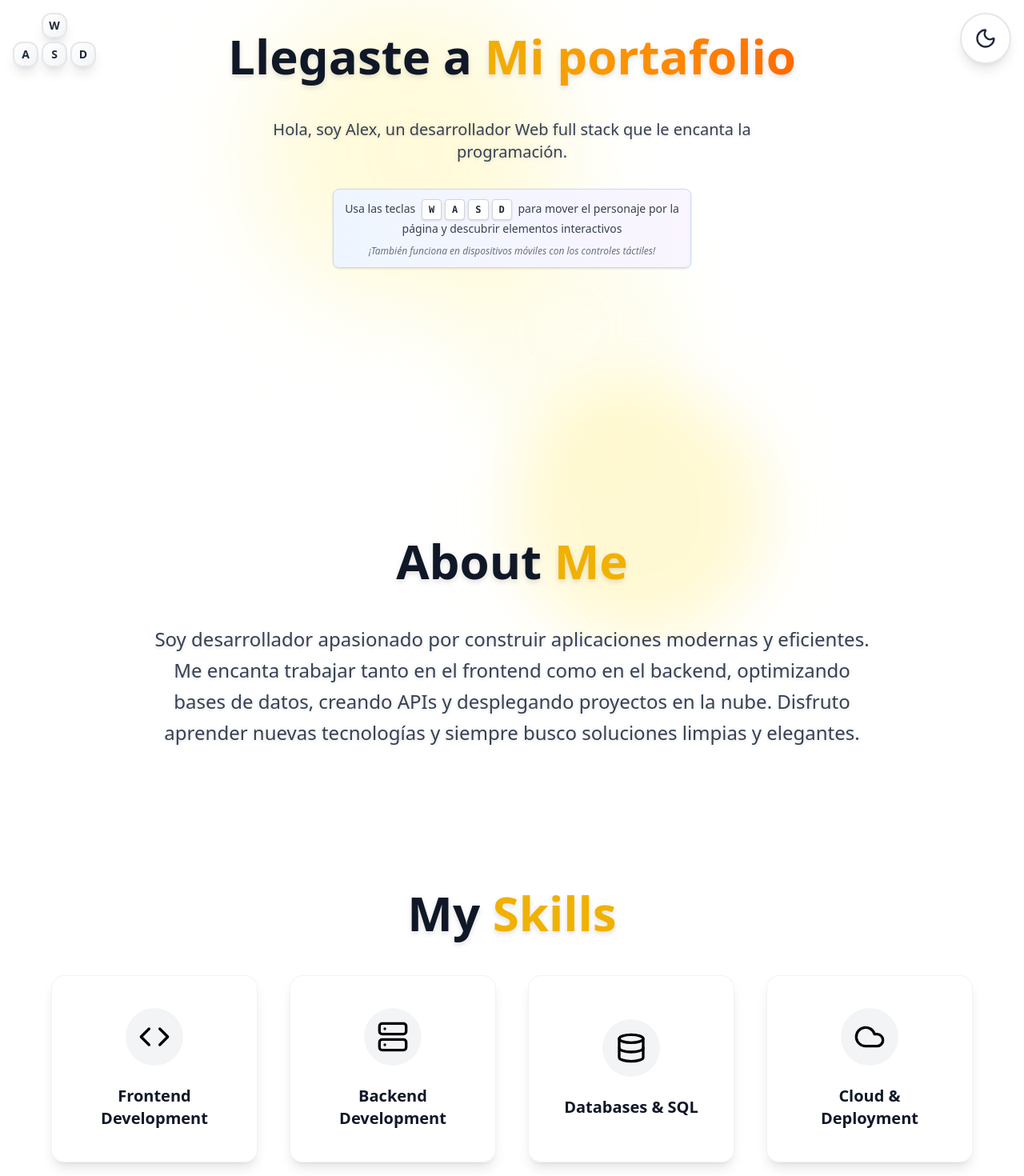
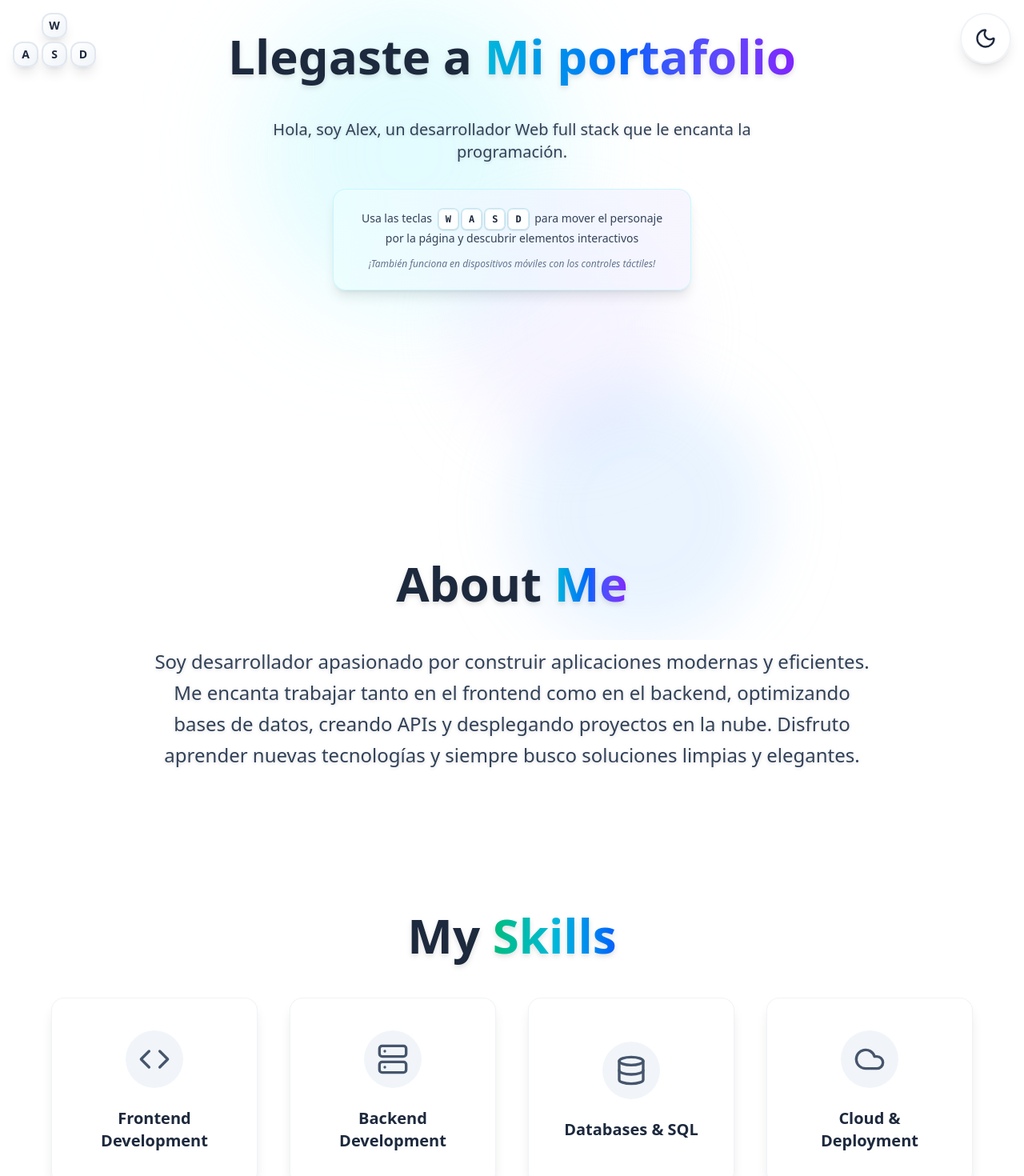
Before and after one commit to Alexgv1108/portafolio, a React (Vite) app: page / in a window 1280 px wide. Shown: the top 1470 px of the page at 80% size. Built offline with nearby package versions, Linux system fonts and the light colour scheme.

Commit message:
style: Actualizar estilos de componentes para mejorar la coherencia visual y la accesibilidad

```diff
--- a/src/components/button/LightAndDarkMode.tsx
+++ b/src/components/button/LightAndDarkMode.tsx
@@ -11,20 +11,20 @@ export const LightAndDarkMode = () => {
             className={`
         fixed top-4 right-4 z-50
         p-4 rounded-full flex items-center justify-center
-        bg-white dark:bg-gray-800
-        text-gray-800 dark:text-yellow-400
-        border-2 border-gray-200 dark:border-gray-600
-        shadow-lg dark:shadow-xl
-        hover:bg-yellow-50 dark:hover:bg-gray-700
-        hover:border-yellow-300 dark:hover:border-yellow-500
-        hover:shadow-2xl hover:shadow-yellow-200/50 dark:hover:shadow-yellow-500/25
+        bg-white/90 dark:bg-slate-800/90
+        text-slate-800 dark:text-cyan-400
+        border-2 border-slate-200/50 dark:border-slate-600/50
+        shadow-lg dark:shadow-xl backdrop-blur-sm
+        hover:bg-cyan-50 dark:hover:bg-slate-700
+        hover:border-cyan-300 dark:hover:border-cyan-500
+        hover:shadow-2xl hover:shadow-cyan-200/50 dark:hover:shadow-cyan-500/25
         transition-all duration-300 ease-in-out
         transform hover:scale-110 active:scale-95
         group overflow-hidden hover:cursor-pointer
       `}
         >
             {/* Efecto de brillo al hacer hover */}
-            <div className="absolute inset-0 bg-gradient-to-r from-yellow-200 to-orange-200 dark:from-yellow-400 dark:to-orange-400 opacity-0 hover:opacity-20 transition-opacity duration-300 rounded-full" />
+            <div className="absolute inset-0 bg-gradient-to-r from-cyan-200 to-blue-200 dark:from-cyan-400 dark:to-blue-400 opacity-0 hover:opacity-20 transition-opacity duration-300 rounded-full" />
 
             {isDark ? (
                 <Sun className="w-7 h-7 transform group-hover:rotate-180 transition-transform duration-300" />
--- a/src/components/character/WASDControls.tsx
+++ b/src/components/character/WASDControls.tsx
@@ -34,11 +34,11 @@ export const WASDControls = () => {
         shadow-lg dark:shadow-2xl
         ${textClasses} font-bold
         transition-all duration-300
-        hover:scale-110 hover:shadow-xl dark:hover:border-yellow-400 hover:cursor-pointer
+        hover:scale-110 hover:shadow-xl dark:hover:border-cyan-400 hover:cursor-pointer
         active:scale-95 focus:outline-none focus:ring-0
         ${isPressed
-            ? 'bg-gradient-to-br from-yellow-300 to-yellow-500 text-yellow-900 shadow-yellow-300/50 border-transparent'
-            : 'bg-gradient-to-br from-white to-gray-100 dark:from-gray-700 dark:to-gray-800 border-2 border-gray-200 dark:border-gray-600 text-gray-800 dark:text-yellow-300'
+            ? 'bg-gradient-to-br from-cyan-300 to-blue-500 text-white shadow-cyan-300/50 border-transparent'
+            : 'bg-gradient-to-br from-white to-slate-100 dark:from-slate-700 dark:to-slate-800 border-2 border-slate-200 dark:border-slate-600 text-slate-800 dark:text-cyan-300'
         }
     `;
     };
--- a/src/components/common/Background.tsx
+++ b/src/components/common/Background.tsx
@@ -1,20 +1,20 @@
 export const Background = () => {
     return (
         <div className="w-full h-screen fixed top-0 left-0 pointer-events-none">
-            <div className="absolute inset-0 overflow-hidden bg-white dark:bg-gray-950 transition-colors duration-500">
+            <div className="absolute inset-0 overflow-hidden bg-white dark:bg-slate-950 transition-colors duration-500">
                 {/* Formas para Light Mode */}
                 <div className="absolute top-0 left-1/4 w-96 h-96
-                                bg-yellow-200 dark:bg-yellow-600
+                                bg-cyan-200 dark:bg-cyan-600
                                 rounded-full mix-blend-multiply filter blur-3xl
                                 opacity-30 dark:opacity-20 animate-blob">
                 </div>
                 <div className="absolute bottom-0 right-1/4 w-80 h-80
-                                bg-yellow-300 dark:bg-yellow-500
+                                bg-blue-300 dark:bg-blue-500
                                 rounded-full mix-blend-multiply filter blur-2xl
                                 opacity-20 dark:opacity-15 animate-blob animation-delay-2000">
                 </div>
                 <div className="absolute top-1/3 right-1/3 w-72 h-72
-                                bg-yellow-100 dark:bg-yellow-400
+                                bg-violet-200 dark:bg-violet-400
                                 rounded-full mix-blend-multiply filter blur-2xl
                                 opacity-25 dark:opacity-10 animate-blob animation-delay-4000">
                 </div>
--- a/src/components/common/SkillModal.tsx
+++ b/src/components/common/SkillModal.tsx
@@ -37,12 +37,12 @@ export function SkillModal({ isOpen, onClose, skillType }: SkillModalProps) {
                 { name: "React", level: "Avanzado", color: "bg-blue-100 text-blue-700 dark:bg-blue-900/30 dark:text-blue-300" },
                 { name: "TypeScript", level: "Avanzado", color: "bg-blue-100 text-blue-700 dark:bg-blue-900/30 dark:text-blue-300" },
                 { name: "Tailwind CSS", level: "Experto", color: "bg-cyan-100 text-cyan-700 dark:bg-cyan-900/30 dark:text-cyan-300" },
-                { name: "Next.js", level: "Intermedio", color: "bg-gray-100 text-gray-700 dark:bg-gray-700/30 dark:text-gray-300" },
-                { name: "Vite", level: "Avanzado", color: "bg-purple-100 text-purple-700 dark:bg-purple-900/30 dark:text-purple-300" },
+                { name: "Next.js", level: "Intermedio", color: "bg-slate-100 text-slate-700 dark:bg-slate-700/30 dark:text-slate-300" },
+                { name: "Vite", level: "Avanzado", color: "bg-violet-100 text-violet-700 dark:bg-violet-900/30 dark:text-violet-300" },
                 { name: "CSS Modules", level: "Avanzado", color: "bg-pink-100 text-pink-700 dark:bg-pink-900/30 dark:text-pink-300" }
             ],
-            gradient: "from-blue-500 to-purple-600",
-            bgGradient: "from-blue-50 to-purple-50 dark:from-blue-950/50 dark:to-purple-950/50"
+            gradient: "from-cyan-500 to-blue-600",
+            bgGradient: "from-cyan-50 to-blue-50 dark:from-cyan-950/50 dark:to-blue-950/50"
         },
         backend: {
             title: "Backend Development",
@@ -50,15 +50,15 @@ export function SkillModal({ isOpen, onClose, skillType }: SkillModalProps) {
             icon: <Server className="w-8 h-8" />,
             description: "Construyendo arquitecturas robustas, APIs escalables y sistemas distribuidos con las mejores prácticas de desarrollo",
             technologies: [
-                { name: "Node.js", level: "Avanzado", color: "bg-green-100 text-green-700 dark:bg-green-900/30 dark:text-green-300" },
-                { name: "Express", level: "Avanzado", color: "bg-gray-100 text-gray-700 dark:bg-gray-700/30 dark:text-gray-300" },
+                { name: "Node.js", level: "Avanzado", color: "bg-emerald-100 text-emerald-700 dark:bg-emerald-900/30 dark:text-emerald-300" },
+                { name: "Express", level: "Avanzado", color: "bg-slate-100 text-slate-700 dark:bg-slate-700/30 dark:text-slate-300" },
                 { name: "PostgreSQL", level: "Avanzado", color: "bg-blue-100 text-blue-700 dark:bg-blue-900/30 dark:text-blue-300" },
-                { name: "MongoDB", level: "Intermedio", color: "bg-green-100 text-green-700 dark:bg-green-900/30 dark:text-green-300" },
-                { name: "Docker", level: "Intermedio", color: "bg-blue-100 text-blue-700 dark:bg-blue-900/30 dark:text-blue-300" },
+                { name: "MongoDB", level: "Intermedio", color: "bg-emerald-100 text-emerald-700 dark:bg-emerald-900/30 dark:text-emerald-300" },
+                { name: "Docker", level: "Intermedio", color: "bg-cyan-100 text-cyan-700 dark:bg-cyan-900/30 dark:text-cyan-300" },
                 { name: "AWS", level: "Básico", color: "bg-orange-100 text-orange-700 dark:bg-orange-900/30 dark:text-orange-300" }
             ],
-            gradient: "from-green-500 to-teal-600",
-            bgGradient: "from-green-50 to-teal-50 dark:from-green-950/50 dark:to-teal-950/50"
+            gradient: "from-emerald-500 to-cyan-600",
+            bgGradient: "from-emerald-50 to-cyan-50 dark:from-emerald-950/50 dark:to-cyan-950/50"
         }
     };
 
@@ -110,12 +110,12 @@ export function SkillModal({ isOpen, onClose, skillType }: SkillModalProps) {
                 </div>
 
                 {/* Content */}
-                <div className="p-8 bg-white/90 dark:bg-gray-900/90 backdrop-blur-sm">
+                <div className="p-8 bg-white/90 dark:bg-slate-900/90 backdrop-blur-sm">
                     {/* Technologies Section */}
                     <div className="mb-8">
                         <div className="flex items-center gap-2 mb-6">
-                            <Sparkles className="w-6 h-6 text-yellow-500" />
-                            <h3 className="text-2xl font-bold text-gray-900 dark:text-white">
+                            <Sparkles className="w-6 h-6 text-cyan-500" />
+                            <h3 className="text-2xl font-bold text-slate-900 dark:text-slate-100">
                                 Tecnologías Principales
                             </h3>
                         </div>
@@ -149,12 +149,12 @@ export function SkillModal({ isOpen, onClose, skillType }: SkillModalProps) {
 
                     {/* CTA Section */}
                     <div className="text-center">
-                        <div className="inline-flex items-center gap-2 px-8 py-4 bg-gray-900 dark:bg-white text-white dark:text-gray-900 rounded-2xl font-semibold hover:scale-105 transition-all duration-300 shadow-lg hover:shadow-xl cursor-pointer group" onClick={onClose}>
+                        <div className="inline-flex items-center gap-2 px-8 py-4 bg-slate-900 dark:bg-slate-100 text-white dark:text-slate-900 rounded-2xl font-semibold hover:scale-105 transition-all duration-300 shadow-lg hover:shadow-xl cursor-pointer group" onClick={onClose}>
                             <span>¡Genial!</span>
                             <Sparkles className="w-5 h-5 group-hover:animate-spin" />
                         </div>
-                        <p className="text-gray-600 dark:text-gray-400 text-sm mt-3">
-                            Presiona <kbd className="px-2 py-1 bg-gray-200 dark:bg-gray-700 rounded text-xs font-mono">ESC</kbd> para cerrar
+                        <p className="text-slate-600 dark:text-slate-400 text-sm mt-3">
+                            Presiona <kbd className="px-2 py-1 bg-slate-200 dark:bg-slate-700 rounded text-xs font-mono">ESC</kbd> para cerrar
                         </p>
                     </div>
                 </div>
--- a/src/components/landing/AboutMe.tsx
+++ b/src/components/landing/AboutMe.tsx
@@ -4,12 +4,12 @@ export const AboutMe = () => {
         <section className="relative z-10 w-full px-4 lg:px-8 xl:px-12 py-20 pt-80 pb-10">
             <div className="max-w-7xl mx-auto">
                 {/* Título */}
-                <h2 className={`text-4xl md:text-5xl xl:text-6xl font-extrabold mb-8 lg:mb-12 drop-shadow-md text-center transition-all duration-300 text-gray-900 dark:text-white`}>
-                    About <span className="text-yellow-500 dark:text-yellow-400">Me</span>
+                <h2 className={`text-4xl md:text-5xl xl:text-6xl font-extrabold mb-8 lg:mb-12 drop-shadow-md text-center transition-all duration-300 text-slate-800 dark:text-slate-100`}>
+                    About <span className="bg-gradient-to-r from-cyan-500 via-blue-600 to-violet-600 bg-clip-text text-transparent">Me</span>
                 </h2>
 
                 {/* Descripción */}
-                <p className="text-gray-700 dark:text-gray-300 text-lg md:text-xl xl:text-2xl max-w-4xl mb-16 lg:mb-20 drop-shadow-sm mx-auto text-center leading-relaxed">
+                <p className="text-slate-700 dark:text-slate-300 text-lg md:text-xl xl:text-2xl max-w-4xl mb-16 lg:mb-20 drop-shadow-sm mx-auto text-center leading-relaxed">
                     Soy desarrollador apasionado por construir aplicaciones modernas y eficientes. Me encanta trabajar tanto en el frontend como en el backend, optimizando bases de datos,
                     creando APIs y desplegando proyectos en la nube. Disfruto aprender nuevas tecnologías y siempre busco soluciones limpias y elegantes.
                 </p>
--- a/src/components/landing/Main.tsx
+++ b/src/components/landing/Main.tsx
@@ -4,30 +4,31 @@ export const Main = () => {
         <section className="relative z-10 w-full px-4">
             {/* Bloque Título */}
             <div className="block mb-12 text-center pt-10">
-                <h1 className="text-gray-900 dark:text-white text-5xl md:text-6xl font-extrabold drop-shadow-md mb-4">
+                <h1 className="text-slate-800 dark:text-slate-100 text-5xl md:text-6xl font-extrabold drop-shadow-md mb-4">
                     Llegaste a <span className="bg-gradient-title">Mi portafolio</span>
                 </h1>
             </div>
 
             {/* Bloque Subtítulo */}
             <div className="block text-center max-w-2xl mx-auto mb-8">
-                <p className="text-gray-700 dark:text-gray-300 text-lg md:text-xl drop-shadow-sm">
+                <p className="text-slate-700 dark:text-slate-300 text-lg md:text-xl drop-shadow-sm">
                     Hola, soy Alex, un desarrollador Web full stack que le encanta la programación.
                 </p>
             </div>
 
             {/* Información adicional */}
             <div className="block text-center">
-                <div className="bg-gradient-to-r from-blue-50 to-purple-50 dark:from-gray-800 dark:to-gray-700 rounded-lg p-3
-                    max-w-md mx-auto border border-blue-200 dark:border-gray-600 shadow-sm">
-                    <p className="text-gray-700 dark:text-gray-300 text-sm leading-relaxed">
+                <div className="bg-gradient-to-r from-cyan-50/80 via-blue-50/80 to-violet-50/80 dark:from-slate-800/90 dark:via-slate-800/90 dark:to-slate-700/90 rounded-2xl p-6
+                    max-w-md mx-auto border border-cyan-200/50 dark:border-slate-600/50 shadow-lg backdrop-blur-sm">
+                    <p className="text-slate-700 dark:text-slate-300 text-sm leading-relaxed">
                         Usa las teclas{' '}
                         <span className="inline-flex items-center gap-1 mx-1">
                             {['W', 'A', 'S', 'D'].map((key) => (
                                 <kbd
                                     key={key}
-                                    className="px-2 py-1 text-xs font-bold bg-white dark:bg-gray-800 border border-gray-300
-                                    dark:border-gray-500 rounded shadow-sm text-gray-800 dark:text-yellow-300"
+                                    className="px-2 py-1 text-xs font-bold bg-white/90 dark:bg-slate-800/90 border border-slate-300/50
+                                    dark:border-slate-500/50 rounded-md shadow-sm text-slate-800 dark:text-cyan-300
+                                    ring-1 ring-cyan-500/20 dark:ring-cyan-400/30"
                                 >
                                     {key}
                                 </kbd>
@@ -35,7 +36,7 @@ export const Main = () => {
                         </span>{' '}
                         para mover el personaje por la página y descubrir elementos interactivos
                     </p>
-                    <p className="text-gray-500 dark:text-gray-400 text-xs mt-2 italic">
+                    <p className="text-slate-500 dark:text-slate-400 text-xs mt-3 italic">
                         ¡También funciona en dispositivos móviles con los controles táctiles!
                     </p>
                 </div>
--- a/src/components/landing/Skills.tsx
+++ b/src/components/landing/Skills.tsx
@@ -63,8 +63,8 @@ export const Skills = () => {
         <section className="relative z-10 w-full px-4 lg:px-8 xl:px-12 py-20 pt-10">
             <div className="max-w-7xl mx-auto">
                 {/* Título de Skills */}
-                <h2 className="text-4xl md:text-5xl xl:text-6xl font-extrabold mb-8 lg:mb-12 drop-shadow-md text-center transition-all duration-300 text-gray-900 dark:text-white">
-                    My <span className="text-yellow-500 dark:text-yellow-400">Skills</span>
+                <h2 className="text-4xl md:text-5xl xl:text-6xl font-extrabold mb-8 lg:mb-12 drop-shadow-md text-center transition-all duration-300 text-slate-800 dark:text-slate-100">
+                    My <span className="bg-gradient-to-r from-emerald-500 via-cyan-500 to-blue-600 bg-clip-text text-transparent">Skills</span>
                 </h2>
 
                 {/* Skills Grid */}
@@ -75,8 +75,8 @@ export const Skills = () => {
                             ref={skill.ref}
                             className={`relative flex flex-col items-center justify-center p-8 lg:p-10 rounded-2xl shadow-lg dark:shadow-2xl backdrop-blur-sm transform transition-all duration-300 ${
                                 (index === 0 && isOverFrontend) || (index === 1 && isOverBackend)
-                                    ? 'bg-gradient-to-br from-yellow-50 to-yellow-100 dark:from-yellow-900/50 dark:to-yellow-800/50 shadow-2xl border-2 border-yellow-500 dark:border-yellow-400'
-                                    : 'bg-white/80 dark:bg-gray-800/80 border border-gray-200/50 dark:border-gray-700/50'
+                                    ? 'bg-gradient-to-br from-cyan-50 to-blue-50 dark:from-cyan-900/50 dark:to-blue-900/50 shadow-2xl border-2 border-cyan-500 dark:border-cyan-400'
+                                    : 'bg-white/90 dark:bg-slate-800/90 border border-slate-200/50 dark:border-slate-700/50'
                             }`}
                             style={{
                                 minHeight: '200px',
@@ -86,34 +86,34 @@ export const Skills = () => {
                             {/* Indicador de interacción */}
                             {((index === 0 && isOverFrontend) || (index === 1 && isOverBackend)) && (
                                 <div className="absolute -top-12 left-1/2 transform -translate-x-1/2 animate-bounce">
-                                    <div className="bg-gray-900 dark:bg-gray-100 text-white dark:text-gray-900 px-3 py-1 rounded-lg text-xs font-medium whitespace-nowrap shadow-lg">
+                                    <div className="bg-slate-900 dark:bg-slate-100 text-white dark:text-slate-900 px-3 py-1 rounded-lg text-xs font-medium whitespace-nowrap shadow-lg">
                                         <span className="flex items-center gap-1">
-                                            <kbd className="bg-gray-700 dark:bg-gray-300 text-white dark:text-gray-900 px-1 py-0.5 rounded text-xs font-mono">
+                                            <kbd className="bg-slate-700 dark:bg-slate-300 text-white dark:text-slate-900 px-1 py-0.5 rounded text-xs font-mono">
                                                 ESPACIO
                                             </kbd>
                                             para interactuar
                                         </span>
-                                        <div className="absolute top-full left-1/2 transform -translate-x-1/2 w-0 h-0 border-l-4 border-r-4 border-t-4 border-transparent border-t-gray-900 dark:border-t-gray-100"></div>
+                                        <div className="absolute top-full left-1/2 transform -translate-x-1/2 w-0 h-0 border-l-4 border-r-4 border-t-4 border-transparent border-t-slate-900 dark:border-t-slate-100"></div>
                                     </div>
                                 </div>
                             )}
                             <div className={`mb-6 p-4 rounded-full transition-all duration-300 ${
                                 (index === 0 && isOverFrontend) || (index === 1 && isOverBackend)
-                                    ? 'bg-yellow-200 dark:bg-yellow-700/50'
-                                    : 'bg-gray-100 dark:bg-gray-700'
+                                    ? 'bg-cyan-200 dark:bg-cyan-700/50'
+                                    : 'bg-slate-100 dark:bg-slate-700'
                             }`}>
                                 <div className={`transition-colors duration-300 ${
                                     (index === 0 && isOverFrontend) || (index === 1 && isOverBackend)
-                                        ? 'text-yellow-600 dark:text-yellow-300'
-                                        : ''
+                                        ? 'text-cyan-600 dark:text-cyan-300'
+                                        : 'text-slate-600 dark:text-slate-300'
                                 }`}>
                                     {skill.icon}
                                 </div>
                             </div>
                             <span className={`font-semibold text-center text-lg lg:text-xl transition-colors duration-300 ${
                                 (index === 0 && isOverFrontend) || (index === 1 && isOverBackend)
-                                    ? 'text-yellow-700 dark:text-yellow-300'
-                                    : 'text-gray-900 dark:text-white'
+                                    ? 'text-cyan-700 dark:text-cyan-300'
+                                    : 'text-slate-800 dark:text-slate-200'
                             }`}>
                                 {skill.name}
                             </span>
@@ -123,10 +123,10 @@ export const Skills = () => {
 
                 {/* Instrucciones para el usuario */}
                 <div className="mt-20 lg:mt-24 text-center">
-                    <div className="inline-flex items-center gap-2 px-6 py-3 bg-blue-50 dark:bg-blue-900/30 rounded-full border border-blue-200 dark:border-blue-700/50">
+                    <div className="inline-flex items-center gap-2 px-6 py-3 bg-gradient-to-r from-cyan-50/80 to-blue-50/80 dark:bg-gradient-to-r dark:from-cyan-900/30 dark:to-blue-900/30 rounded-full border border-cyan-200/50 dark:border-cyan-700/50 backdrop-blur-sm">
                         <span className="text-2xl">💡</span>
-                        <p className="text-gray-700 dark:text-gray-300 text-sm lg:text-base">
-                            <strong className="text-blue-700 dark:text-blue-300">Tip:</strong> Mueve tu personaje con las teclas WASD por encima de los elementos para activar indicadores especiales
+                        <p className="text-slate-700 dark:text-slate-300 text-sm lg:text-base">
+                            <strong className="text-cyan-700 dark:text-cyan-300">Tip:</strong> Mueve tu personaje con las teclas WASD por encima de los elementos para activar indicadores especiales
                         </p>
                     </div>
                 </div>
--- a/src/index.css
+++ b/src/index.css
@@ -27,6 +27,6 @@ body {
 
 @layer components {
     .bg-gradient-title {
-        @apply bg-gradient-to-r from-yellow-500 to-orange-500 bg-clip-text text-transparent font-extrabold;
+        @apply bg-gradient-to-r from-cyan-500 via-blue-600 to-violet-600 bg-clip-text text-transparent font-extrabold;
     }
 }
--- a/src/pages/NotFound.tsx
+++ b/src/pages/NotFound.tsx
@@ -5,12 +5,12 @@ export const NotFound = () => {
             {/* Contenedor central para el contenido */}
             <div className="relative z-10 flex flex-col items-center text-center px-4">
                 {/* Título elegante */}
-                <h1 className="text-gray-900 text-5xl md:text-6xl font-extrabold drop-shadow-md">
+                <h1 className="text-slate-800 dark:text-slate-100 text-5xl md:text-6xl font-extrabold drop-shadow-md">
                     <span className="bg-gradient-title">404 - Página no encontrada</span>
                 </h1>
 
                 {/* Subtítulo profesional */}
-                <p className="mt-4 text-gray-800 text-lg md:text-xl max-w-2xl drop-shadow-sm">
+                <p className="mt-4 text-slate-700 dark:text-slate-300 text-lg md:text-xl max-w-2xl drop-shadow-sm">
                     Este enlace no existe. Por favor, verifica la URL o regresa a la página principal.
                 </p>
             </div>
```
Also changed, not shown: src/components/landing/Footer.tsx (+5 -5 lines).
